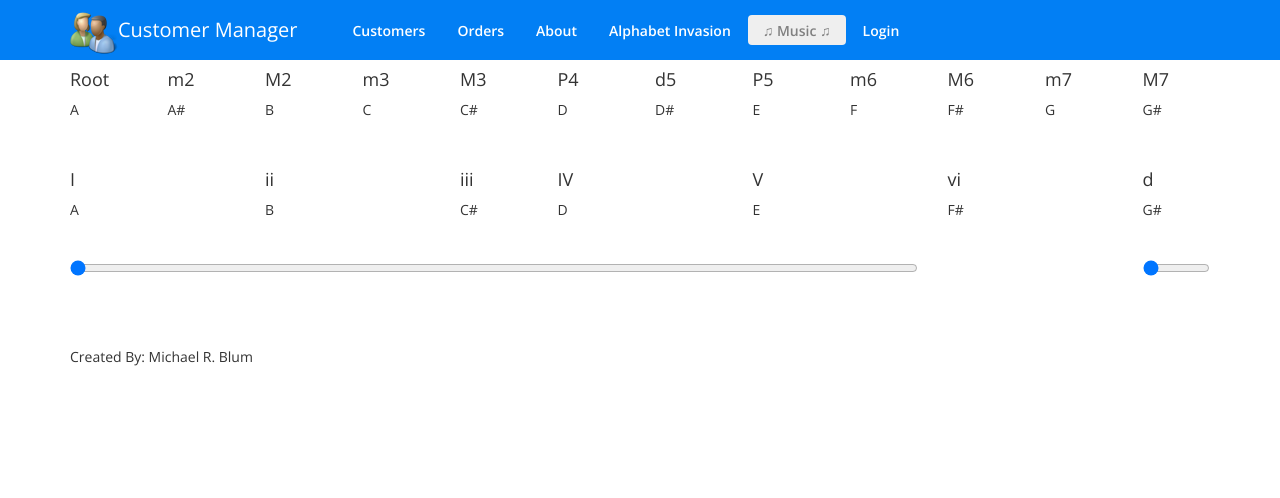
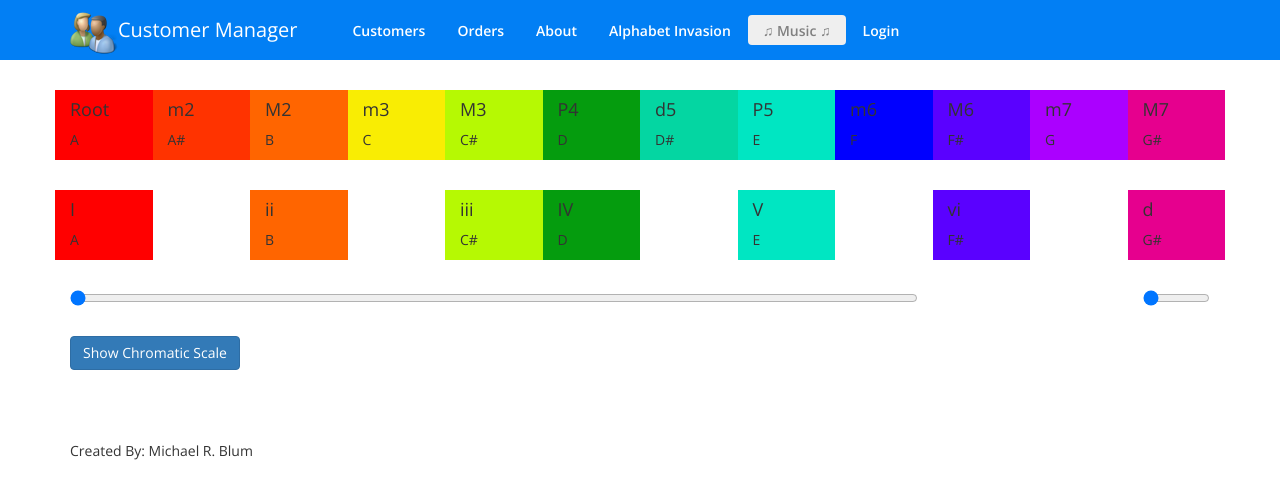
Before and after one commit to blummichaelrobert/angular-training, an Angular app: page /music in a window 1280 px wide. Shown: the top 498 px of the page. Built offline with nearby package versions, Linux system fonts and the light colour scheme.

Commit message:
add colors to chromatic scale and major scale.

```diff
--- a/src/app/core/services/music-key.service.ts
+++ b/src/app/core/services/music-key.service.ts
@@ -17,6 +17,21 @@ export class MusicKeyService {
         ['10', ['F#', 'G', 'G#', 'A', 'A#', 'B', 'C', 'C#', 'D', 'D#', 'E', 'F']],
         ['11', ['G', 'G#', 'A', 'A#', 'B', 'C', 'C#', 'D', 'D#', 'E', 'F', 'F#']],
         ['12', ['G#', 'A', 'A#', 'B', 'C', 'C#', 'D', 'D#', 'E', 'F', 'F#', 'G']]
+    ]);
+
+    colorMap: Map<string, string> = new Map([
+        ['A', '#ff0000'],
+        ['A#', '#ff3300'],
+        ['B', '#ff6500'],
+        ['C', '#f9ed03'],
+        ['C#', '#b6f903'],
+        ['D', '#059c0e'],
+        ['D#', '#04d6a2'],
+        ['E', '#00e6c2'],
+        ['F', '#0000ff'],
+        ['F#', '#5a01ff'],
+        ['G', '#ab00ff'],
+        ['G#', '#e6008e']
     ]);
 
     musicKey: MusicKey;
@@ -46,4 +61,8 @@ export class MusicKeyService {
 
         return this.musicKey;
     }
+
+    getColor(key: string): string {
+        return this.colorMap.get(key);
+    }
 }
--- a/src/app/music/music.component.html
+++ b/src/app/music/music.component.html
@@ -1,57 +1,72 @@
-<div class="row">
-    <div class="col-xs-1">
+<div class="row"
+     *ngIf="showChromaticScale"
+     style="margin-top: 3rem;">
+    <div class="col-xs-1"
+         [ngStyle]="{'background-color':backgroundColors.Root}">
         <h4>Root</h4>
         <p>{{musicKey.Root}}</p>
     </div>
-    <div class="col-xs-1">
+    <div class="col-xs-1"
+         [ngStyle]="{'background-color':backgroundColors.minor2nd}">
         <h4>m2</h4>
         <p>{{musicKey.minor2nd}}</p>
     </div>
-    <div class="col-xs-1">
+    <div class="col-xs-1"
+         [ngStyle]="{'background-color':backgroundColors.Major2nd}">
         <h4>M2</h4>
         <p>{{musicKey.Major2nd}}</p>
     </div>
-    <div class="col-xs-1">
+    <div class="col-xs-1"
+         [ngStyle]="{'background-color':backgroundColors.minor3rd}">
         <h4>m3</h4>
         <p>{{musicKey.minor3rd}}</p>
     </div>
-    <div class="col-xs-1">
+    <div class="col-xs-1"
+          [ngStyle]="{'background-color':backgroundColors.Major3rd}">
         <h4>M3</h4>
         <p>{{musicKey.Major3rd}}</p>
     </div>
-    <div class="col-xs-1">
+    <div class="col-xs-1"
+         [ngStyle]="{'background-color':backgroundColors.Perfect4th}">
         <h4>P4</h4>
         <p>{{musicKey.Perfect4th}}</p>
     </div>
-    <div class="col-xs-1">
+    <div class="col-xs-1"
+          [ngStyle]="{'background-color':backgroundColors.diminished5th}">
         <h4>d5</h4>
         <p>{{musicKey.diminished5th}}</p>
     </div>
-    <div class="col-xs-1">
+    <div class="col-xs-1"
+          [ngStyle]="{'background-color':backgroundColors.Perfect5th}">
         <h4>P5</h4>
         <p>{{musicKey.Perfect5th}}</p>
     </div>
-    <div class="col-xs-1">
+    <div class="col-xs-1"
+         [ngStyle]="{'background-color':backgroundColors.minor6th}">
         <h4>m6</h4>
         <p>{{musicKey.minor6th}}</p>
     </div>
-    <div class="col-xs-1">
+    <div class="col-xs-1"
+          [ngStyle]="{'background-color':backgroundColors.Major6th}">
         <h4>M6</h4>
         <p>{{musicKey.Major6th}}</p>
     </div>
-    <div class="col-xs-1">
+    <div class="col-xs-1"
+          [ngStyle]="{'background-color':backgroundColors.minor7th}">
         <h4>m7</h4>
         <p>{{musicKey.minor7th}}</p>
     </div>
-    <div class="col-xs-1">
+    <div class="col-xs-1"
+          [ngStyle]="{'background-color':backgroundColors.Major7th}">
         <h4>M7</h4>
         <p>{{musicKey.Major7th}}</p>
     </div>
 </div>
 
+<div class="row" style="margin-top: 3rem;">
 
-<div class="row" style="margin-top: 3rem;">
-    <div class="col-xs-1">
+    <div class="col-xs-1"
+         [ngStyle]="{'background-color':backgroundColors.Root}">
         <div *ngIf="true">
             <h4 *ngIf="!renderingMajorKey">i</h4>
             <h4 *ngIf="renderingMajorKey">I</h4>
@@ -61,26 +76,36 @@
 
     <div class="col-xs-1"></div>
 
-    <div class="col-xs-1">
-        <div *ngIf="true">
+    <div class="col-xs-1"
+         [ngStyle]="{'background-color':backgroundColors.Major2nd}">
         <h4 *ngIf="!renderingMajorKey">d</h4>
         <h4 *ngIf="renderingMajorKey">ii</h4>
         <p>{{musicKey.Major2nd}}</p>
     </div>
+
+    <div class="col-xs-1"
+         *ngIf="renderingMajorKey">
     </div>
-    <div class="col-xs-1">
-        <div *ngIf="!renderingMajorKey">
+    <div class="col-xs-1"
+         *ngIf="!renderingMajorKey"
+         [ngStyle]="{'background-color':backgroundColors.minor3rd}">
         <h4>III</h4>
         <p>{{musicKey.minor3rd}}</p>
     </div>
-    </div>
-    <div class="col-xs-1">
-        <div *ngIf="renderingMajorKey">
+
+    <div class="col-xs-1"
+         *ngIf="renderingMajorKey"
+         [ngStyle]="{'background-color':backgroundColors.Major3rd}">
         <h4>iii</h4>
         <p>{{musicKey.Major3rd}}</p>
     </div>
+
+    <div class="col-xs-1"
+         *ngIf="!renderingMajorKey">
     </div>
-    <div class="col-xs-1">
+
+    <div class="col-xs-1"
+         [ngStyle]="{'background-color':backgroundColors.Perfect4th}">
         <div *ngIf="true">
             <h4 *ngIf="!renderingMajorKey">iv</h4>
             <h4 *ngIf="renderingMajorKey">IV</h4>
@@ -90,39 +115,55 @@
 
     <div class="col-xs-1"> </div>
 
-    <div class="col-xs-1">
+    <div class="col-xs-1"
+         [ngStyle]="{'background-color':backgroundColors.Perfect5th}">
         <div *ngIf="true">
             <h4 *ngIf="!renderingMajorKey">v</h4>
             <h4 *ngIf="renderingMajorKey">V</h4>
             <p>{{musicKey.Perfect5th}}</p>
         </div>
     </div>
-    <div class="col-xs-1" title="Natural Minor">
-        <div *ngIf="!renderingMajorKey">
+
+    <div class="col-xs-1"
+         *ngIf="renderingMajorKey">
+    </div>
+    <div class="col-xs-1"
+         *ngIf="!renderingMajorKey"
+         [ngStyle]="{'background-color':backgroundColors.minor6th}">
         <h4>VI</h4>
         <p>{{musicKey.minor6th}}</p>
     </div>
-    </div>
-    <div class="col-xs-1">
-        <div *ngIf="renderingMajorKey">
+
+    <div class="col-xs-1"
+         *ngIf="renderingMajorKey"
+         [ngStyle]="{'background-color':backgroundColors.Major6th}">
         <h4>vi</h4>
         <p>{{musicKey.Major6th}}</p>
     </div>
+    <div class="col-xs-1"
+         *ngIf="!renderingMajorKey">
     </div>
-    <div class="col-xs-1">
-        <div *ngIf="!renderingMajorKey">
+
+    <div class="col-xs-1"
+         *ngIf="renderingMajorKey">
+    </div>
+    <div class="col-xs-1"
+         *ngIf="!renderingMajorKey"
+         [ngStyle]="{'background-color':backgroundColors.minor7th}">
         <h4>VII</h4>
         <p>{{musicKey.minor7th}}</p>
     </div>
-    </div>
-    <div class="col-xs-1">
-        <div *ngIf="renderingMajorKey">
+
+    <div class="col-xs-1"
+         *ngIf="renderingMajorKey"
+         [ngStyle]="{'background-color':backgroundColors.Major7th}">
         <h4>d</h4>
         <p>{{musicKey.Major7th}}</p>
     </div>
+    <div class="col-xs-1"
+         *ngIf="!renderingMajorKey">
     </div>
 </div>
-
 
 <div class="row" style="margin-top: 3rem">
     <div class="col-xs-9">
@@ -133,3 +174,11 @@
         <input #minorMajorScale type="range" min="1" max="2" value="1" (change)="getminorMajorValue($event)">
     </div>
 </div>
+
+<div class="row" style="margin-top: 3rem;">
+    <div class="col-xs-4">
+        <button type="button"
+                class="btn btn-primary"
+                (click)="handleClick($event)">Show Chromatic Scale</button>
+    </div>
+</div>
--- a/src/app/music/music.component.ts
+++ b/src/app/music/music.component.ts
@@ -1,4 +1,5 @@
 import { Component } from '@angular/core';
+
 import { MusicKey } from './music.models';
 import { MusicKeyService } from '../core/services/music-key.service';
 
@@ -11,23 +12,40 @@ import { MusicKeyService } from '../core/services/music-key.service';
 
 export class MusicComonent {
 
+    backgroundColors: MusicKey;
     chromaticScaleSliderValue = '1';
     musicKey: MusicKey;
     renderingMajorKey = true;
+    showChromaticScale = true;
 
     constructor(private musicKeyService: MusicKeyService) { }
 
     ngOnInit() {
         this.musicKey = this.musicKeyService.getMusicKey(this.chromaticScaleSliderValue);
+        this.updateBackgroundColors();
     }
 
     getchromaticScaleValue(event: MouseEvent) {
         this.chromaticScaleSliderValue = event['target']['value'];
         this.musicKey = this.musicKeyService.getMusicKey(this.chromaticScaleSliderValue);
-        console.log(this.musicKey);
+        this.updateBackgroundColors();
     }
 
     getminorMajorValue() {
         this.renderingMajorKey = !this.renderingMajorKey;
     }
+
+    handleClick() {
+        this.showChromaticScale = !this.showChromaticScale;
+    }
+
+    updateBackgroundColors() {
+        // shallow vs deep copy: https://www.javascripttutorial.net/object/3-ways-to-copy-objects-in-javascript/
+        this.backgroundColors = { ...this.musicKey };
+
+        // iterate over enumerable properties of object
+        for (const interval in this.backgroundColors) {
+            this.backgroundColors[interval] = this.musicKeyService.getColor(this.backgroundColors[interval]);
+        }
+    }
 }
```
Lines whose indentation alone changed are shown as unchanged.
